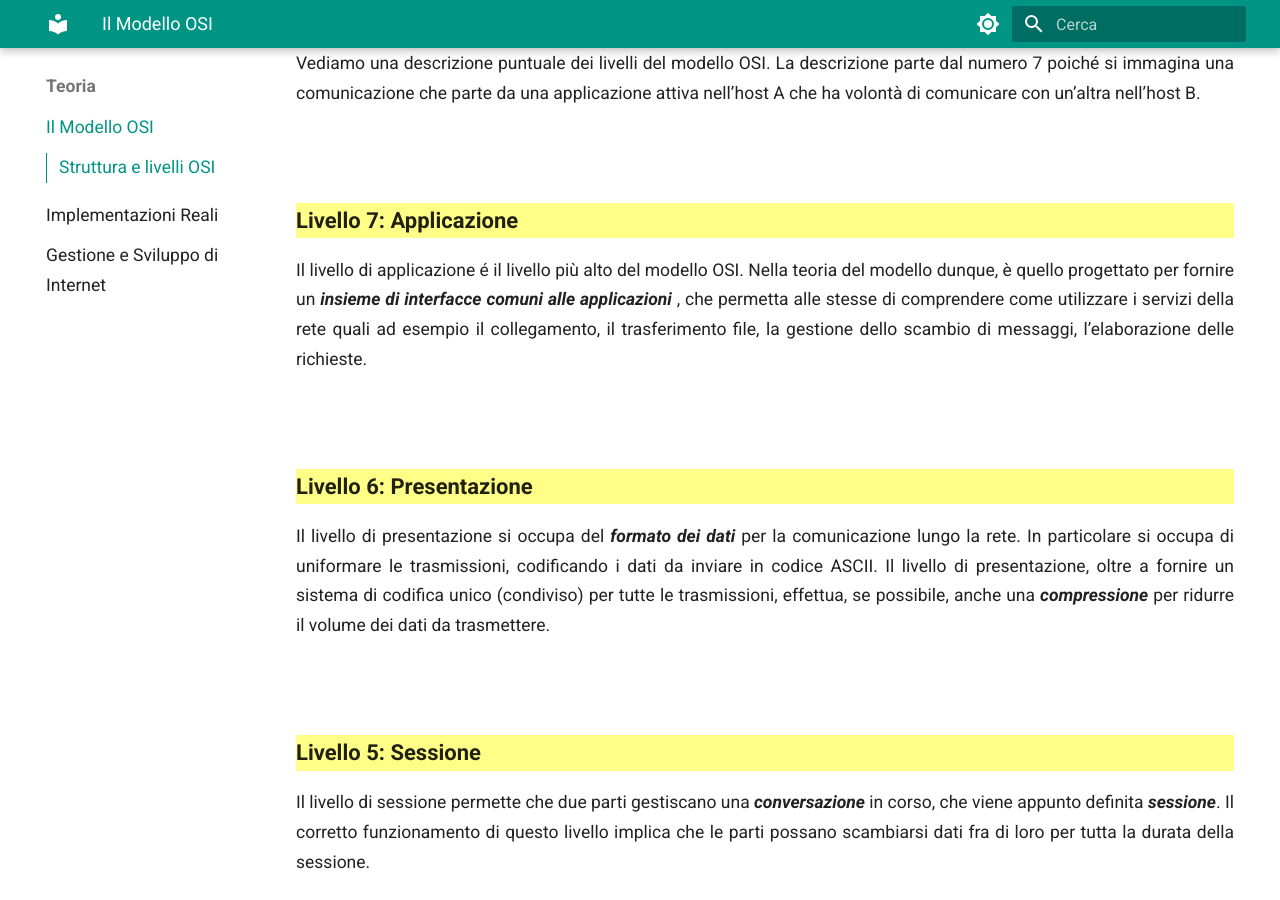
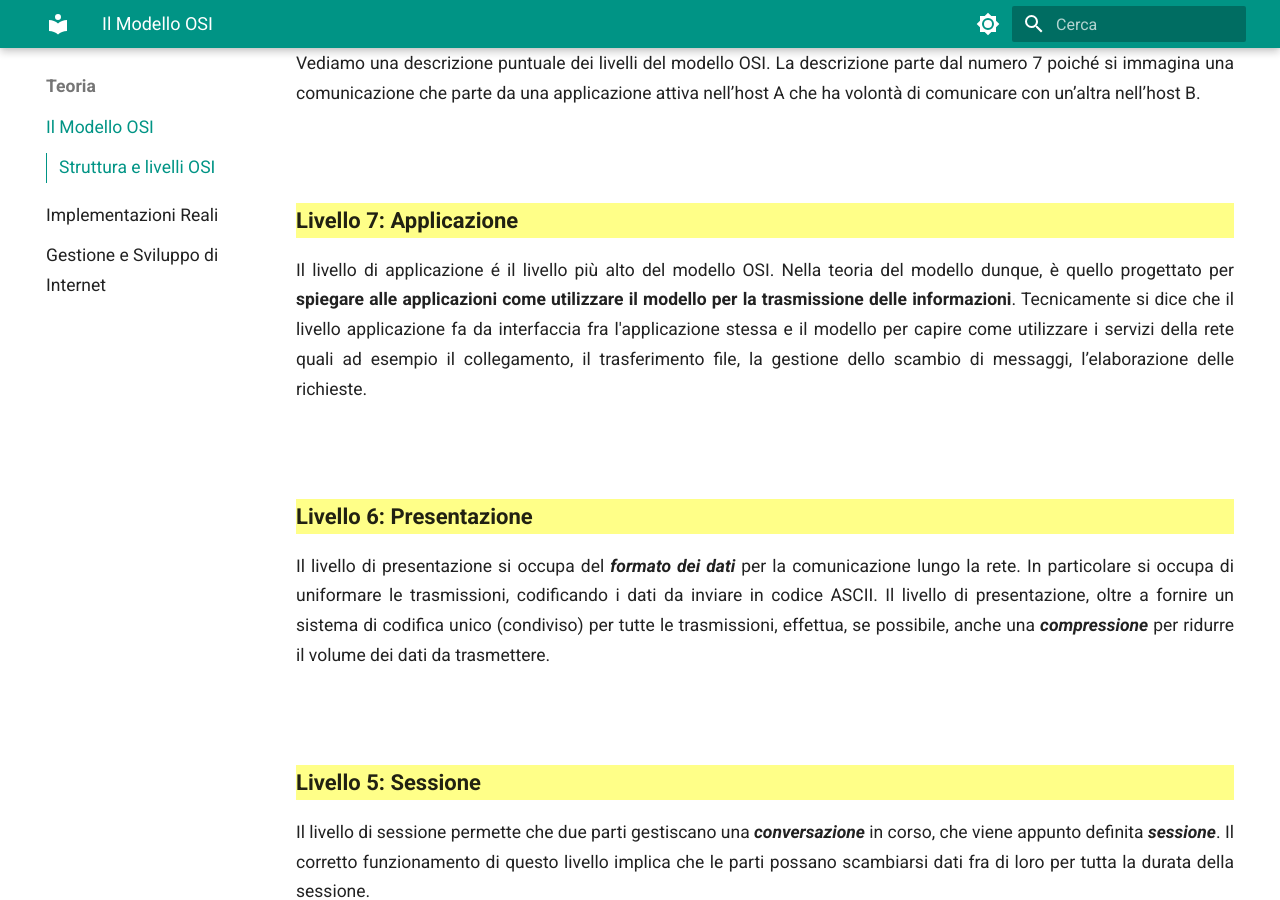
Before and after one commit to adjamhub/nethandouts, an MkDocs documentation site: the page built from docs/teoria/01_OSI.md, in a window 1280 px wide and 900 px high, scrolled down 1716 px. Built offline with MkDocs 1.6.1 and Material for MkDocs 9.7.7, drawn with Linux system fonts in a browser that asks for light colours.

Commit message:
Applicazione++

```diff
--- a/docs/teoria/01_OSI.md
+++ b/docs/teoria/01_OSI.md
@@ -62,8 +62,9 @@ di comunicare con un’altra nell’host B.
 **<div style="background:#FFFF88; font-size:1.1rem;">Livello 7: Applicazione</div>**
 
 Il livello di applicazione é il livello più alto del modello OSI. Nella teoria del modello dunque, è quello
-progettato per fornire un **_insieme di interfacce comuni alle applicazioni_** , che permetta alle stesse di
-comprendere come utilizzare i servizi della rete quali ad esempio il collegamento, il trasferimento file,
+progettato per **spiegare alle applicazioni come utilizzare il modello per la trasmissione delle informazioni**.
+Tecnicamente si dice che il livello applicazione fa da interfaccia fra l'applicazione stessa e il modello per capire
+come utilizzare i servizi della rete quali ad esempio il collegamento, il trasferimento file,
 la gestione dello scambio di messaggi, l’elaborazione delle richieste.
 
 <br>
```
